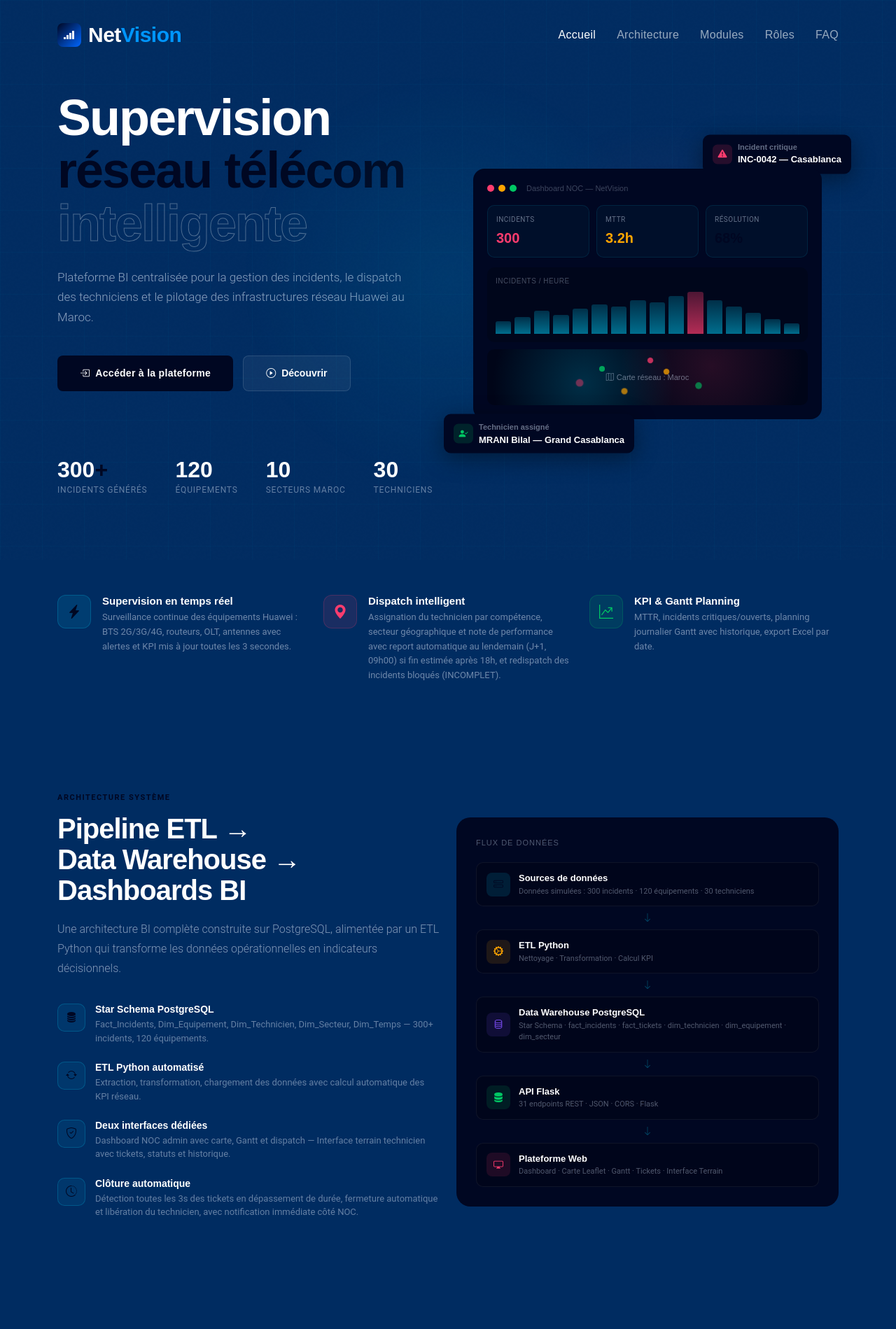
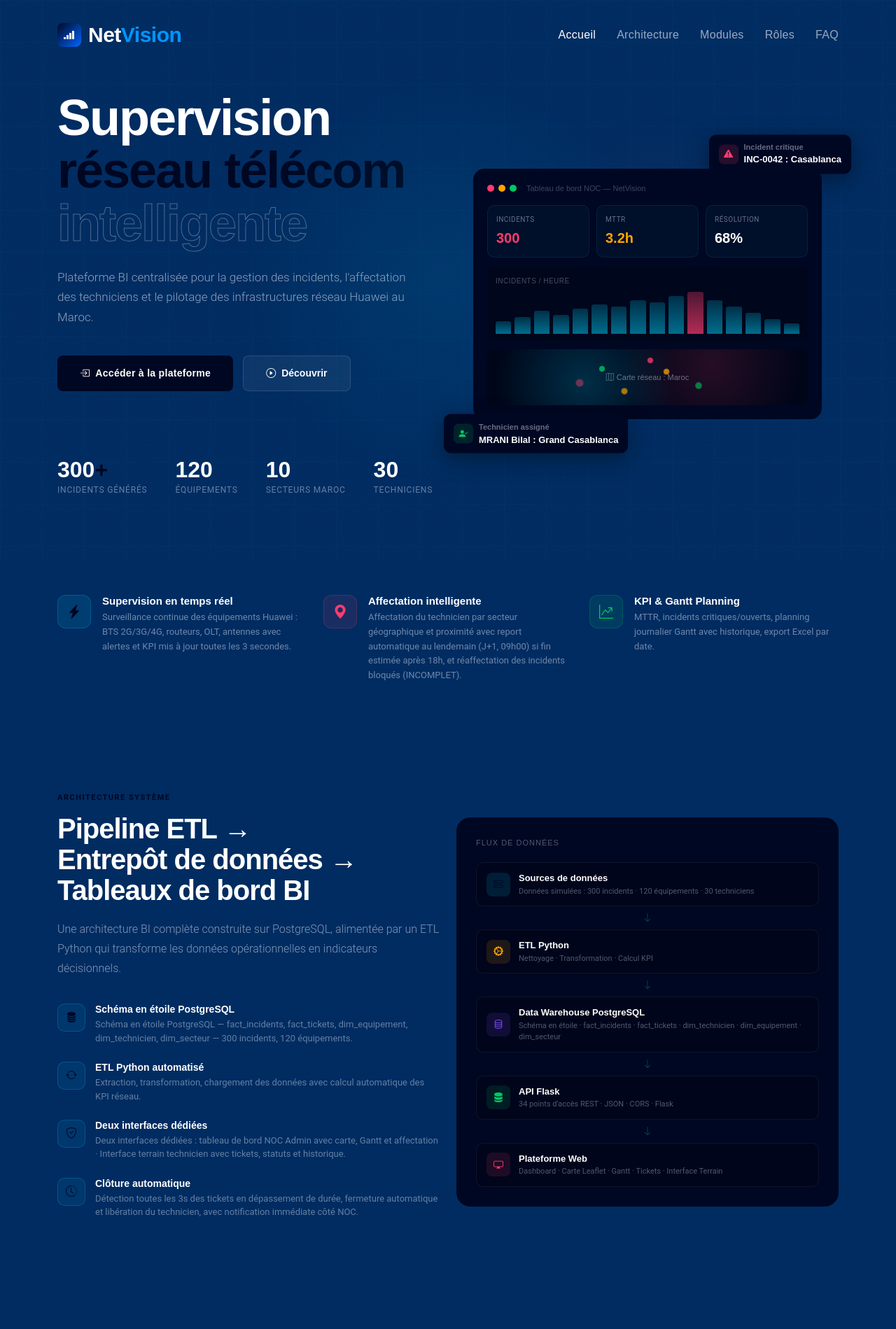
Before and after one commit to DevTCode/NetVision, a Flask app: template templates/logis-new-1.0.0/index.html in a window 1280 px wide. Shown: the top 1899 px of the page at 70% size. Run offline with Flask 3, Linux system fonts and the light colour scheme; the template is opened without the code that fills it, so the values that code supplies are empty; some libraries are stand-ins or nearby versions.

Commit message:
Update index.html

```diff
--- a/templates/logis-new-1.0.0/index.html
+++ b/templates/logis-new-1.0.0/index.html
@@ -71,7 +71,7 @@
               <span class="accent-2">intelligente</span>
             </h1>
 
-            <p>Plateforme BI centralisée pour la gestion des incidents, le dispatch des techniciens et le pilotage des infrastructures réseau Huawei au Maroc.</p>
+            <p>Plateforme BI centralisée pour la gestion des incidents, l'affectation des techniciens et le pilotage des infrastructures réseau Huawei au Maroc.</p>
 
             <div class="hero-btns">
               <a href="login.html" class="btn-primary-custom" style="color: white;">
@@ -113,7 +113,7 @@
                 </div>
                 <div>
                   <div style="font-size:11px;color:rgba(200,212,232,0.5)">Incident critique</div>
-                  <div style="font-size:13px">INC-0042 — Casablanca</div>
+                  <div style="font-size:13px">INC-0042 : Casablanca</div>
                 </div>
               </div>
 
@@ -122,7 +122,7 @@
                   <div class="dp-dot" style="background:#ff3c6e"></div>
                   <div class="dp-dot" style="background:#ffa500"></div>
                   <div class="dp-dot" style="background:#00c864"></div>
-                  <span style="font-size:11px;color:rgba(200,212,232,0.3);margin-left:8px;font-family:var(--heading-font)">Dashboard NOC — NetVision</span>
+                  <span style="font-size:11px;color:rgba(200,212,232,0.3);margin-left:8px;font-family:var(--heading-font)">Tableau de bord NOC — NetVision</span>
                 </div>
 
                 <div class="dp-kpis">
@@ -136,7 +136,7 @@
                   </div>
                   <div class="dp-kpi">
                     <div class="k-label">Résolution</div>
-                    <div class="k-val cyan">68%</div>
+                    <div class="k-val white">68%</div>
                   </div>
                 </div>
 
@@ -181,7 +181,7 @@
                 </div>
                 <div>
                   <div style="font-size:11px;color:rgba(200,212,232,0.5)">Technicien assigné</div>
-                  <div style="font-size:13px">MRANI Bilal — Grand Casablanca</div>
+                  <div style="font-size:13px">MRANI Bilal : Grand Casablanca</div>
                 </div>
               </div>
             </div>
@@ -210,8 +210,8 @@
             <div class="feat-item">
               <div class="feat-icon red"><i class="bi bi-geo-alt-fill"></i></div>
               <div>
-                <h4>Dispatch intelligent</h4>
-                <p>Assignation du technicien par compétence, secteur géographique et note de performance avec report automatique au lendemain (J+1, 09h00) si fin estimée après 18h, et redispatch des incidents bloqués (INCOMPLET).</p>
+                <h4>Affectation intelligente</h4>
+                <p>Affectation du technicien par secteur géographique et proximité avec report automatique au lendemain (J+1, 09h00) si fin estimée après 18h, et réaffectation des incidents bloqués (INCOMPLET).</p>
               </div>
             </div>
           </div>
@@ -237,7 +237,7 @@
 
           <div class="col-lg-6" data-aos="fade-up">
             <div class="section-tag">Architecture système</div>
-            <h2>Pipeline ETL →<br>Data Warehouse →<br>Dashboards BI</h2>
+            <h2>Pipeline ETL →<br>Entrepôt de données →<br>Tableaux de bord BI</h2>
             <p class="lead-text">
               Une architecture BI complète construite sur PostgreSQL, alimentée par un ETL Python qui transforme les données opérationnelles en indicateurs décisionnels.
             </p>
@@ -245,8 +245,8 @@
             <div class="about-feature">
               <div class="about-feature-icon"><i class="bi bi-database-fill"></i></div>
               <div>
-                <h5>Star Schema PostgreSQL</h5>
-                <p>Fact_Incidents, Dim_Equipement, Dim_Technicien, Dim_Secteur, Dim_Temps — 300+ incidents, 120 équipements.</p>
+                <h5>Schéma en étoile PostgreSQL</h5>
+                <p>Schéma en étoile PostgreSQL — fact_incidents, fact_tickets, dim_equipement, dim_technicien, dim_secteur — 300 incidents, 120 équipements.</p>
               </div>
             </div>
 
@@ -262,7 +262,7 @@
               <div class="about-feature-icon"><i class="bi bi-shield-check"></i></div>
               <div>
                 <h5>Deux interfaces dédiées</h5>
-                <p>Dashboard NOC admin avec carte, Gantt et dispatch — Interface terrain technicien avec tickets, statuts et historique.</p>
+                <p>Deux interfaces dédiées : tableau de bord NOC Admin avec carte, Gantt et affectation · Interface terrain technicien avec tickets, statuts et historique.</p>
               </div>
             </div>
 
@@ -299,7 +299,7 @@
                   <div class="schema-step-icon s3"><i class="bi bi-database"></i></div>
                   <div>
                     <div class="schema-step-label">Data Warehouse PostgreSQL</div>
-                    <div class="schema-step-sub">Star Schema · fact_incidents · fact_tickets · dim_technicien · dim_equipement · dim_secteur</div>
+                    <div class="schema-step-sub">Schéma en étoile · fact_incidents · fact_tickets · dim_technicien · dim_equipement · dim_secteur</div>
                   </div>
                 </div>
                 <div class="schema-arrow"><i class="bi bi-arrow-down"></i></div>
@@ -307,7 +307,7 @@
                   <div class="schema-step-icon s4"><i class="bi bi-server"></i></div>
                   <div>
                     <div class="schema-step-label">API Flask</div>
-                    <div class="schema-step-sub">31 endpoints REST · JSON · CORS · Flask</div>
+                    <div class="schema-step-sub">34 points d'accès REST · JSON · CORS · Flask</div>
                   </div>
                 </div>
                 <div class="schema-arrow"><i class="bi bi-arrow-down"></i></div>
@@ -343,9 +343,9 @@
               <div class="mc-icon" style="background:rgba(0,212,255,0.1);color:#79cedd;border:1px solid rgba(255,60,110,0.2);border:1px solid rgba(0,212,255,0.2)">
                 <i class="bi bi-speedometer2"></i>
               </div>
-              <h3>Dashboard Global</h3>
-              <p>KPI réseau temps réel : incidents ouverts, critiques, en cours de maintenance, techniciens disponibles, MTTR moyen. Refresh automatique toutes les 15s.</p>
-              <span class="mc-tag" style="background:rgba(0,212,255,0.08);color:#74d0f7;border:1px solid rgba(255,60,110,0.2)">NOC Employé</span>
+              <h3>Tableau de bord Global</h3>
+              <p>KPI réseau temps réel : incidents ouverts, critiques, en cours, techniciens disponibles, MTTR moyen. Rafraîchissement automatique toutes les 3 secondes.</p>
+              <span class="mc-tag" style="background:rgba(0,212,255,0.08);color:#74d0f7;border:1px solid rgba(255,60,110,0.2)">NOC Admin</span>
             </div>
           </div>
 
@@ -355,7 +355,7 @@
                 <i class="bi bi-map-fill"></i>
               </div>
               <h3>Carte Géographique</h3>
-              <p>Carte interactive Leaflet.js : 120 équipements Huawei, incidents OUVERT et EN_COURS, 30 techniciens géolocalisés sur 10 secteurs. Dispatch direct depuis la carte.</p>
+              <p>Carte interactive Leaflet.js : 120 équipements Huawei, incidents OUVERT et EN_COURS, 30 techniciens géolocalisés sur 10 secteurs. Affectation directe depuis la carte.</p>
               <span class="mc-tag" style="background:rgba(255,60,110,0.08);color:#ff3c6e">Leaflet + OpenStreetMap</span>
             </div>
           </div>
@@ -377,8 +377,8 @@
                 <i class="bi bi-ticket-detailed-fill"></i>
               </div>
               <h3>Système de Tickets</h3>
-              <p>Création à l'assignation, cycle terrain : EN_ROUTE → SUR_SITE → EN_COURS → COMPLETE/INCOMPLET, avec pause terrain (1x max, 15-30 min) et clôture auto si durée dépassée. Historique complet par ticket (timeline).</p>
-              <span class="mc-tag" style="background:rgba(130,80,255,0.08);color:#8250ff">Pause · Clôture auto · Historique</span>
+              <p>Création à l'affectation, cycle terrain : EN_ROUTE → SUR_SITE → EN_COURS → COMPLET/INCOMPLET, avec pause terrain (1x max, 15-30 min) et clôture automatique si durée dépassée. Chronologie complète par ticket.</p>
+              <span class="mc-tag" style="background:rgba(130,80,255,0.08);color:#8250ff">Pause · Clôture auto · Chronologie</span>
             </div>
           </div>
 
@@ -399,8 +399,8 @@
                 <i class="bi bi-file-earmark-bar-graph-fill"></i>
               </div>
               <h3>Rapports & Exports</h3>
-              <p>Planning journalier Gantt par technicien, export Excel avec dates, durées réelles et causes. Historique consultable par date.</p>
-              <span class="mc-tag" style="background:rgba(0,150,255,0.08);color:#0096ff">Gantt + Export Excel</span>
+              <p>Planning journalier Gantt par technicien, export CSV avec dates, durées réelles et causes. Historique consultable par date.</p>
+              <span class="mc-tag" style="background:rgba(0,150,255,0.08);color:#0096ff">Gantt + Export CSV</span>
             </div>
           </div>
 
@@ -444,21 +444,21 @@
 
           <div class="col-lg-6" data-aos="fade-up" data-aos-delay="100">
             <div class="role-card featured-role">
-              <div class="role-badge emp"><i class="bi bi-building"></i> NOC Employé</div>
+              <div class="role-badge emp"><i class="bi bi-building"></i> NOC Admin</div>
               <h3>Centre Opérationnel Réseau</h3>
-              <p>Pilotage global de l'infrastructure : supervision en temps réel, dispatch des techniciens, suivi des tickets et analyse des KPI réseau.</p>
+              <p>Pilotage global de l'infrastructure : supervision en temps réel, affectation des techniciens, suivi des tickets et analyse des KPI réseau.</p>
               <ul class="role-features">
-                <li><i class="bi bi-check-circle-fill"></i> Dashboard KPI global temps réel</li>
+                <li><i class="bi bi-check-circle-fill"></i> Tableau de bord KPI global temps réel</li>
                 <li><i class="bi bi-check-circle-fill"></i> Carte interactive incidents + techniciens</li>
-                <li><i class="bi bi-check-circle-fill"></i> Dispatch intelligent par proximité</li>
-                <li><i class="bi bi-check-circle-fill"></i> Popups temps réel changements statut</li>
-                <li><i class="bi bi-check-circle-fill"></i> Gantt journalier + historique + export Excel</li>
-                <li><i class="bi bi-check-circle-fill"></i> Redispatch des incidents bloqués (INCOMPLET)</li>
+                <li><i class="bi bi-check-circle-fill"></i> Affectation intelligente par proximité</li>
+                <li><i class="bi bi-check-circle-fill"></i> Notifications temps réel changements statut</li>
+                <li><i class="bi bi-check-circle-fill"></i> Gantt journalier + historique + export CSV</li>
+                <li><i class="bi bi-check-circle-fill"></i> Réaffectation des incidents bloqués (INCOMPLET)</li>
                 <li><i class="bi bi-check-circle-fill"></i> Bouton appel technicien si retard</li>
               </ul>
               <a href="login.html" class="role-login-btn emp-btn" style="color: white;">
                 <i class="bi bi-box-arrow-in-right" style="color: white;"></i>
-                Se connecter — NOC
+                Se connecter · NOC
               </a>
             </div>
           </div>
@@ -471,10 +471,10 @@
               <ul class="role-features">
                 <li><i class="bi bi-check-circle-fill"></i> Mes tickets assignés</li>
                 <li><i class="bi bi-check-circle-fill"></i> Mise à jour statut EN_ROUTE → SUR_SITE → EN_COURS</li>
-                <li><i class="bi bi-check-circle-fill"></i> Popup notification nouveau ticket assigné</li>
+                <li><i class="bi bi-check-circle-fill"></i> Notification nouveau ticket assigné</li>
                 <li><i class="bi bi-check-circle-fill"></i> Pause terrain avec décompte (1x par ticket, 15-30 min)</li>
                 <li><i class="bi bi-check-circle-fill"></i> Actions bloquées si durée dépassée</li>
-                <li><i class="bi bi-check-circle-fill"></i> Clôture COMPLETE ou INCOMPLET avec cause</li>
+                <li><i class="bi bi-check-circle-fill"></i> Clôture COMPLET ou INCOMPLET avec cause</li>
                 <li><i class="bi bi-check-circle-fill"></i> Historique de mes interventions</li>
               </ul>
               <a href="login.html" class="role-login-btn tech-btn">
@@ -511,7 +511,7 @@
                   <i class="faq-toggle bi bi-chevron-right"></i>
                 </h3>
                 <div class="faq-content">
-                  <p>L'admin NOC sélectionne l'incident et clique sur Dispatch. Le système trie les techniciens disponibles par : compétence correspondant au type d'incident (2G/3G, 4G/LTE, 5G, Fibre, Routage IP...), même secteur géographique, meilleure note de performance, puis distance. Le premier de la liste reçoit un badge "★ Meilleur". Si la fin estimée de l'intervention dépasse 18h00, l'assignation est reportée au lendemain (J+1, 09h00).</p>
+                  <p>L'admin NOC sélectionne l'incident et lance l'affectation. Le système trie les techniciens disponibles par secteur géographique identique en priorité, puis par distance croissante. Le premier de la liste reçoit un badge "✦ Recommandé". Si la fin estimée de l'intervention dépasse 18h00, l'affectation est reportée au lendemain (J+1, 09h00).</p>
                 </div>
               </div>
 
@@ -522,7 +522,7 @@
                   <i class="faq-toggle bi bi-chevron-right"></i>
                 </h3>
                 <div class="faq-content">
-                  <p>8 types d'équipements Huawei : BTS 2G/3G/4G/5G, Routeur backbone (NE40E-X8), Switch distribution (ATN910C), OLT Fibre, et Antennes sectorielles — répartis sur 10 secteurs couvrant les principales villes marocaines.</p>
+                  <p>8 types d'équipements Huawei : BTS 2G/3G/4G/5G, Routeur backbone (NE40E-X8), Switch distribution (ATN910C), OLT Fibre, et Antennes sectorielles · répartis sur 10 secteurs couvrant les principales villes marocaines.</p>
                 </div>
               </div>
 
@@ -533,18 +533,18 @@
                   <i class="faq-toggle bi bi-chevron-right"></i>
                 </h3>
                 <div class="faq-content">
-                  <p>Oui — la plateforme utilise Leaflet.js avec OpenStreetMap, 100% gratuit, sans clé API ni carte bancaire. Les équipements, incidents et techniciens sont affichés en temps réel via les coordonnées GPS stockées dans le DWH.</p>
+                  <p>Oui, la plateforme utilise Leaflet.js avec CartoCDN, 100% gratuit, sans clé API. Les équipements, incidents et techniciens sont affichés en temps réel via les coordonnées GPS stockées dans l'entrepôt de données.</p>
                 </div>
               </div>
 
               <div class="faq-item" data-aos="fade-up" data-aos-delay="300">
                 <h3>
                   <i class="faq-icon bi bi-question-circle"></i>
-                  Quels KPI sont calculés par l'ETL ?
+                  Quels KPI sont calculés en temps réel ?
                   <i class="faq-toggle bi bi-chevron-right"></i>
                 </h3>
                 <div class="faq-content">
-                  <p>Incidents ouverts et critiques (décrémentés à la résolution), techniciens disponibles, tickets actifs, MTTR moyen, durée estimée moyenne. Les KPI sont recalculés en temps réel depuis PostgreSQL toutes les 3 secondes. En parallèle, un job vérifie toutes les 3 secondes les tickets en dépassement de durée pour les clôturer automatiquement.</p>
+                  <p>Incidents ouverts et critiques (décrémentés à la résolution), techniciens disponibles, tickets actifs, MTTR moyen, durée estimée moyenne, taux de résolution. Les KPI sont recalculés en temps réel depuis PostgreSQL toutes les 3 secondes. En parallèle, un processus vérifie toutes les 3 secondes les tickets en dépassement de durée pour les clôturer automatiquement.</p>
                 </div>
               </div>
 
@@ -570,7 +570,7 @@
             </div>
             <span class="sitename" style="color: white;">Net<span style="color: rgb(0, 12, 63);">Vision</span></span>
           </a>
-          <p>Plateforme BI de supervision et pilotage des infrastructures télécom Huawei. Gestion des incidents, dispatch techniciens, analyse KPI réseau.</p>
+          <p>Plateforme BI de supervision et pilotage des infrastructures télécom Huawei. Gestion des incidents, affectation des techniciens, analyse KPI réseau.</p>
           <div class="social-links d-flex mt-3">
             <a href="#"><i class="bi bi-github"></i></a>
             <a href="#"><i class="bi bi-linkedin"></i></a>
@@ -592,7 +592,7 @@
         <div class="col-lg-2 col-6 footer-links">
           <h4>Modules</h4>
           <ul>
-            <li><a href="#" style="color: white;">Dashboard KPI</a></li>
+            <li><a href="#" style="color: white;">Tableau de bord KPI</a></li>
             <li><a href="#" style="color: white;">Carte réseau</a></li>
             <li><a href="#" style="color: white;">Incidents</a></li>
             <li><a href="#" style="color: white;">Tickets</a></li>
@@ -603,7 +603,7 @@
         <div class="col-lg-3 col-md-12 footer-contact">
           <h4>Pipeline</h4>
           <p><strong>Technologie :</strong> Python · Flask · PostgreSQL</p>
-          <p><strong>Frontend :</strong> Bootstrap · Leaflet.js</p>
+          <p><strong>Interface :</strong> Bootstrap · Leaflet.js</p>
           <p><strong>Données :</strong> 300 incidents · 120 équipements · 30 techniciens</p>
           <p class="mt-3"><strong>Secteurs :</strong> 10 régions du Maroc</p>
           <p><strong>Équipements :</strong> Huawei BTS 2G/3G/4G · Routeur · OLT · Antenne</p>
```
